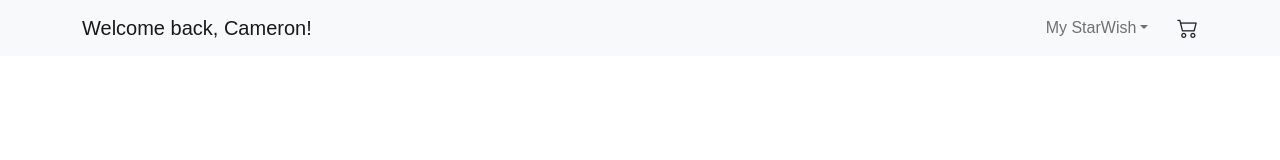
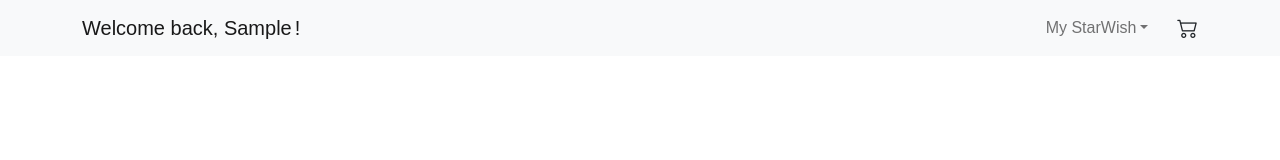
Before and after one commit to cresuta/Star_Wish, a React (Create React App) app in the folder StarWish/client/: page /register in a window 1280 px wide. Shown: the top 160 px of the page. Built offline with nearby package versions, Linux system fonts and the light colour scheme; sample sign-in values are in the browser's storage.

Commit message:
current user name added to welcome display in navbar

```diff
--- a/StarWish/client/src/components/Header.js
+++ b/StarWish/client/src/components/Header.js
@@ -1,4 +1,4 @@
-import React, { useContext } from "react";
+import React, { useContext, useEffect } from "react";
 import { Navbar, Container, Nav, NavDropdown } from "react-bootstrap";
 import "bootstrap/dist/css/bootstrap.min.css";
 import { UserProfileContext } from "../providers/UserProfileProvider";
@@ -6,7 +6,10 @@ import { useNavigate } from "react-router-dom";
 
 export default function Header() {
 
+  const currentUser = JSON.parse(sessionStorage.getItem("userProfile"));
   const {logout} = useContext(UserProfileContext);
+  const { isLoggedIn } = useContext(UserProfileContext);
+
   const navigate = useNavigate();
   const signOut = (e) => {
     e.preventDefault();
@@ -14,10 +17,11 @@ export default function Header() {
     navigate("/login");
   }
 
+  if (isLoggedIn) {
     return (
       <Navbar bg="light" expand="lg">
         <Container>
-        <Navbar.Brand href="#home">Welcome back, Cameron!</Navbar.Brand>
+          <Navbar.Brand>Welcome back, <span id="welcome-displayname">{currentUser.firstName}</span>!</Navbar.Brand>
           <Navbar.Toggle aria-controls="basic-navbar-nav" />
           <Navbar.Collapse className="navbar-rightside" id="basic-navbar-nav">
             <Nav className="me-auto">
@@ -39,3 +43,5 @@ export default function Header() {
       </Navbar>
     );
   }
+
+}
--- a/StarWish/client/src/index.css
+++ b/StarWish/client/src/index.css
@@ -309,6 +309,10 @@ body {
 	font-size: 1.3em;
 }
 
+#welcome-displayname {
+	padding-right: 3px;
+}
+
 /* Footer */
 .footer {
 	max-height: 50px;
--- a/StarWish/client/src/providers/UserProfileProvider.js
+++ b/StarWish/client/src/providers/UserProfileProvider.js
@@ -8,7 +8,6 @@ export function UserProfileProvider(props) {
 
   const userProfile = sessionStorage.getItem("userProfile");
   const [isLoggedIn, setIsLoggedIn] = useState(userProfile != null);
-
 
   const login = (userObject) => {
     return fetch(`${apiUrl}/api/userprofile/getbyemail?email=${userObject.email}`)
@@ -51,7 +50,7 @@ export function UserProfileProvider(props) {
 
 
   return (
-    <UserProfileContext.Provider value={{ isLoggedIn, login, logout, register,  }}>
+    <UserProfileContext.Provider value={{ isLoggedIn, login, logout, register}}>
        {props.children}
     </UserProfileContext.Provider>
   );
```
Lines whose indentation alone changed are shown as unchanged.
